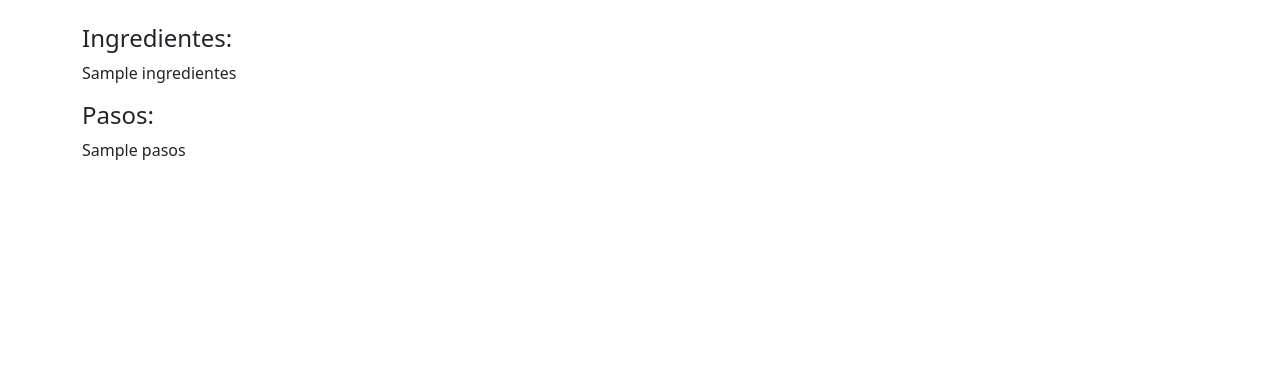
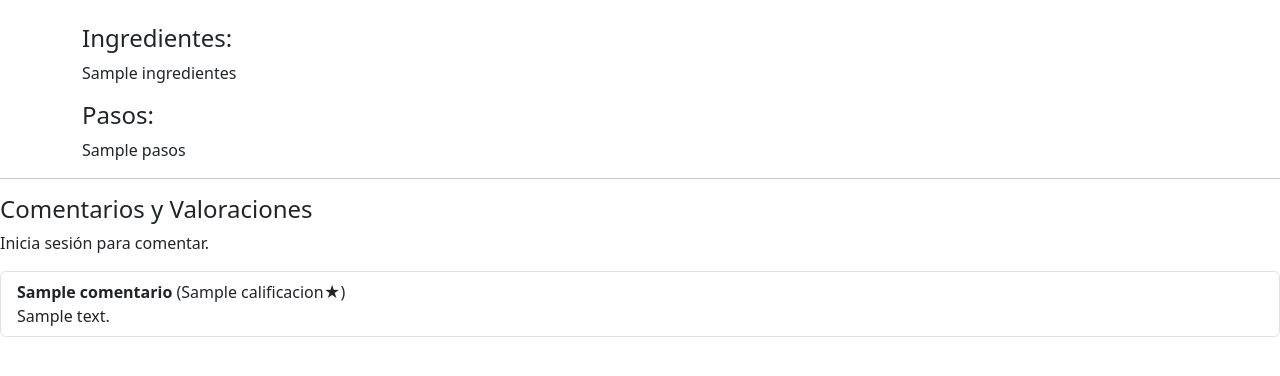
Before and after one commit to Yizusidk/recetas3, a Flask app: template templates/detalle_receta.html in a window 1280 px wide. Shown: the part 190-566 px from the top of the page. Run offline with Flask 3, Linux system fonts and the light colour scheme; the template is opened without the code that fills it: most values are stand-ins (such as "Sample title", 1, 10 or a date in 2020); some libraries are stand-ins or nearby versions.

Commit message:
restante14

```diff
--- a/templates/detalle_receta.html
+++ b/templates/detalle_receta.html
@@ -33,5 +33,36 @@
         <p>{{ receta.pasos | replace('\n', '<br>') | safe }}</p>
     </div>
 
+    <hr>
+<h4>Comentarios y Valoraciones</h4>
+
+{% if session['usuario_id'] %}
+<form action="{{ url_for('agregar_comentario', receta_id=receta.id) }}" method="POST" class="mb-4">
+    <div class="mb-3">
+        <label for="contenido" class="form-label">Tu comentario</label>
+        <textarea name="contenido" id="contenido" class="form-control" required></textarea>
+    </div>
+    <div class="mb-3">
+        <label for="calificacion" class="form-label">Calificación (1-5)</label>
+        <input type="number" name="calificacion" id="calificacion" min="1" max="5" class="form-control" required>
+    </div>
+    <button type="submit" class="btn btn-primary">Enviar comentario</button>
+</form>
+{% else %}
+    <p>Inicia sesión para comentar.</p>
+{% endif %}
+
+<ul class="list-group">
+    {% for comentario in comentarios %}
+    <li class="list-group-item">
+        <strong>{{ comentario.usuario_nombre }}</strong> ({{ comentario.calificacion }}★)<br>
+        {{ comentario.contenido }}
+    </li>
+    {% else %}
+    <li class="list-group-item">No hay comentarios aún.</li>
+    {% endfor %}
+</ul>
+
+
 </body>
 </html>
```
